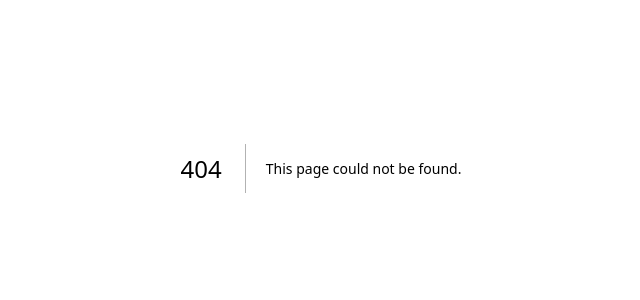
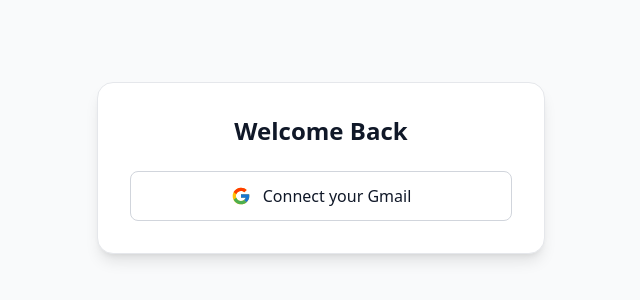
Before and after one commit to Subhan-Asghar/Inbox.ai, a Next.js app: page /page/login in a window 1280 px wide. Before the commit this address had no page. Shown: the part 232-532 px from the top of the page, without its empty margins (319-959 px from the left). Built offline with nearby package versions, Linux system fonts and the light colour scheme.

Commit message:
Gmail Connect page

```diff
--- a/package.json
+++ b/package.json
@@ -16,6 +16,7 @@
     "next": "15.3.3",
     "react": "^19.0.0",
     "react-dom": "^19.0.0",
+    "react-icons": "^5.5.0",
     "zod": "^3.25.48"
   },
   "devDependencies": {
--- a/src/app/page/chat/page.tsx
+++ b/src/app/page/chat/page.tsx
@@ -72,7 +72,7 @@ export default function Chat() {
             }}
           />
           <button
-            className="ml-4 bg-black hover:bg-gray-800 text-white p-3 rounded-full transition-all shadow"
+            className="ml-4 bg-black hover:bg-gray-800 text-white p-3 rounded-full transition-all shadow cursor-pointer"
             onClick={sendMessage}
             aria-label="Send message"
           >
--- /dev/null
+++ b/src/app/page/login/page.tsx
@@ -0,0 +1,20 @@
+'use client';
+
+import { FcGoogle } from 'react-icons/fc';
+
+export default function LoginPage() {
+  return (
+    <div className="min-h-screen flex items-center justify-center bg-gray-50 text-gray-900 px-4">
+      <div className="w-full max-w-md bg-white shadow-lg rounded-2xl border border-gray-200 p-8">
+        <h2 className="text-2xl font-semibold text-center mb-6">Welcome Back</h2>
+        <button
+          onClick={() => console.log('Google login')}
+          className="w-full flex items-center justify-center gap-3 px-4 py-3 border border-gray-300 rounded-lg text-base font-medium hover:bg-gray-100 transition cursor-pointer"
+        >
+          <FcGoogle className="w-5 h-5" />
+          Connect your Gmail
+        </button>
+      </div>
+    </div>
+  );
+}
```
Also changed, not shown: 1 other file (tests, documents, lock files or other folders).
